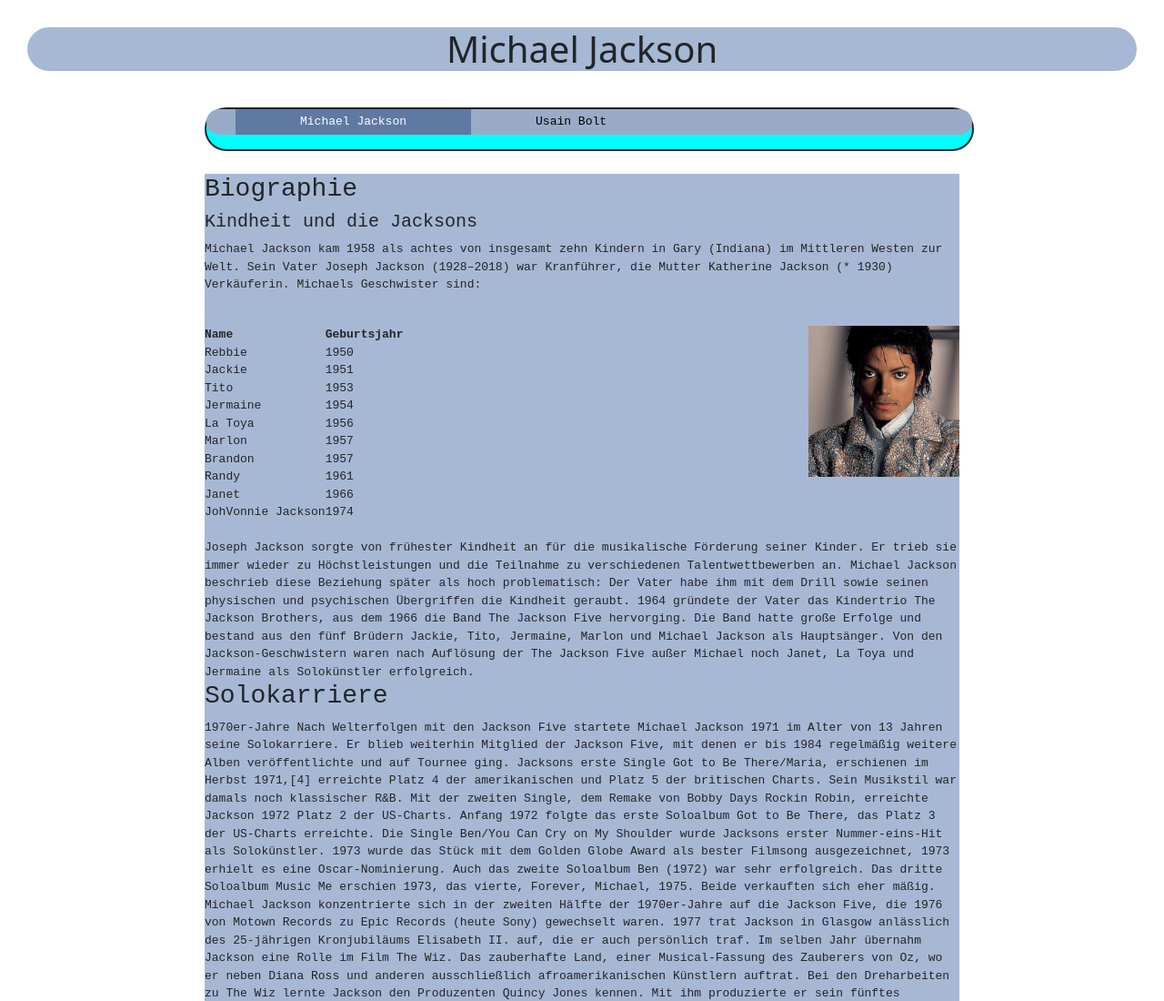
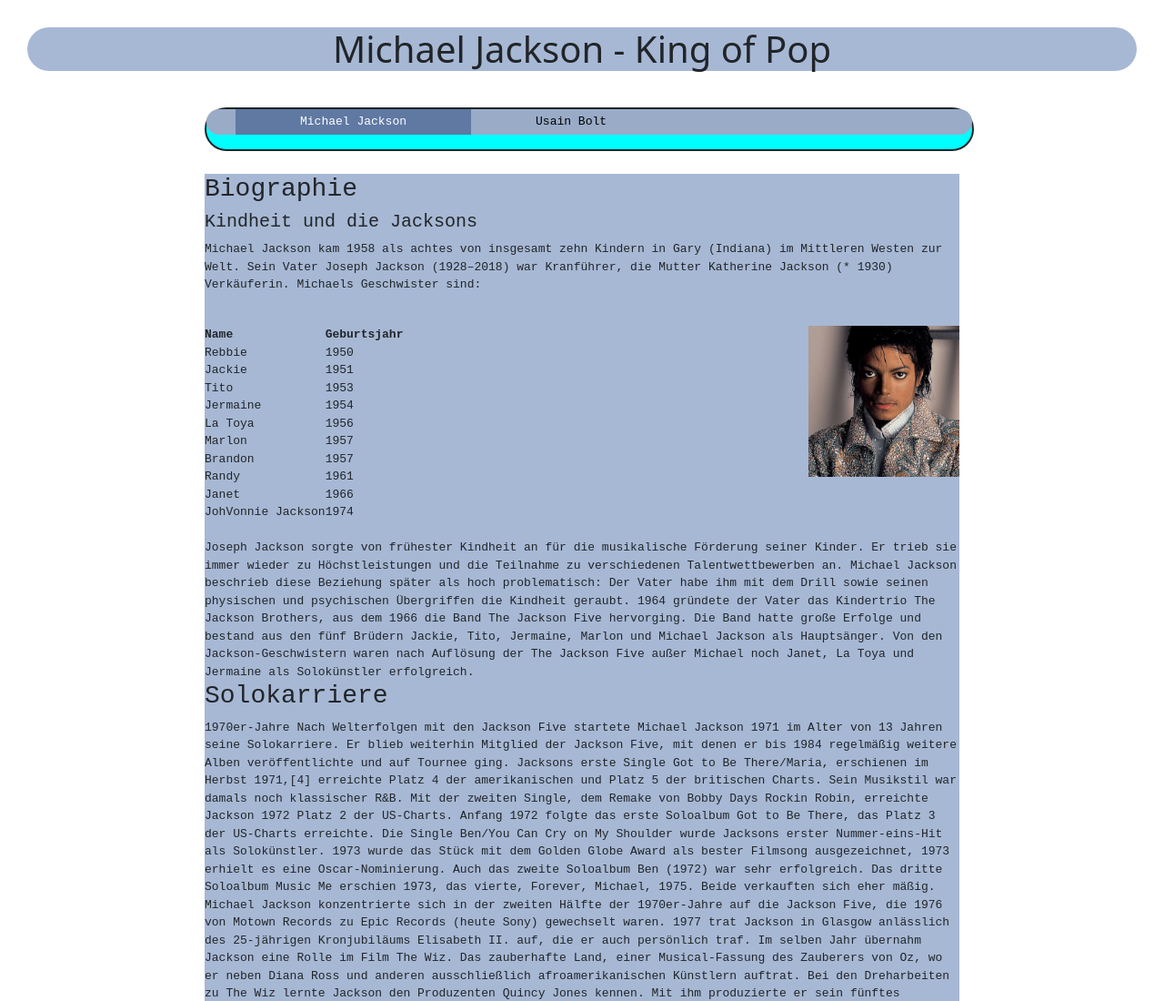
Before and after one commit to Strane2/PersonTest, a plain HTML site: page index.html in a window 1280 px wide. Shown: the top 1100 px of the page at 91% size. Drawn offline with nearby package versions, Linux system fonts and the light colour scheme; a web font is replaced by a local one.

Commit message:
Korrektur

```diff
--- a/index.html
+++ b/index.html
@@ -16,7 +16,7 @@
   <body>
     <!--Alles was in Klammern geschrieben wurde dient als Beispiel oder Erklärung!-->
     <header>
-      <h1>Michael Jackson</h1>
+      <h1>Michael Jackson - King of Pop</h1>
     </header>
 
     <main>
```
